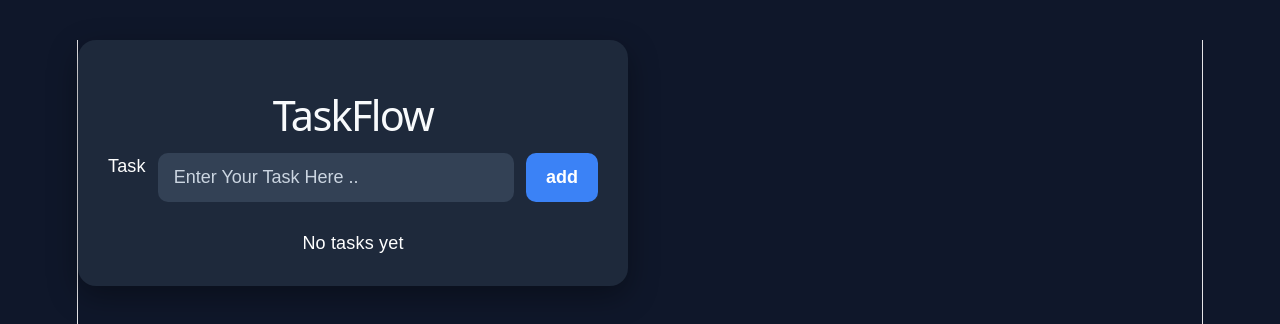
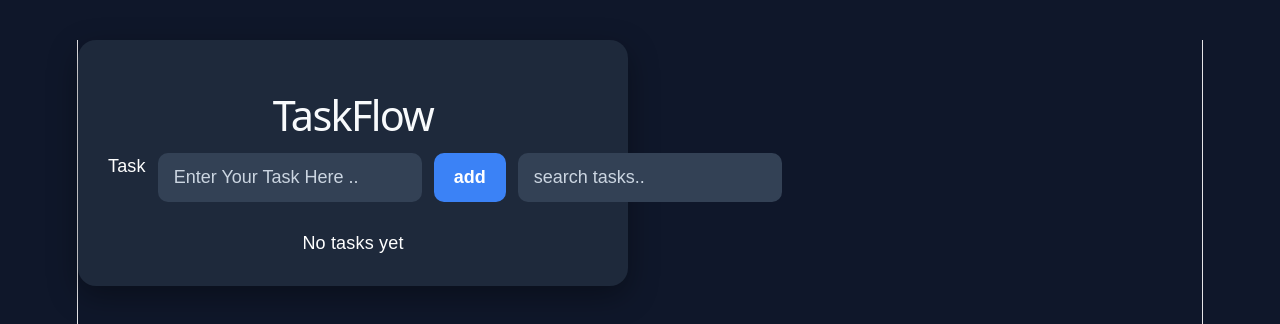
Before and after one commit to chetanchauhan715/taskflow-react, a React (Vite) app in the folder taskflow-v2-react/: page / in a window 1280 px wide. Shown: the top 324 px of the page. Built offline with nearby package versions, Linux system fonts and the light colour scheme.

Commit message:
feat: add search filtering for tasks

```diff
--- a/taskflow-v2-react/src/App.jsx
+++ b/taskflow-v2-react/src/App.jsx
@@ -6,6 +6,7 @@
   const [input , setInput] = useState("");
   const [tasks , setTasks] = useState([]);
   const [editId , setEditId] = useState(null);
+  const [search , setSearch] = useState("");
 
 
   function addTask(event){
@@ -25,6 +26,7 @@
 :
 task)) ;
 setEditId(null);
+setInput("");
     }
 
     else {
@@ -68,7 +70,10 @@
     setEditId(task.id);
   }
 
-
+// filtered task - seperate for search and filter (chunk of tasks used for ui ) without modifying original
+  const filteredTask = tasks.filter( (task)=>
+    task.text.toLowerCase().includes(search.toLowerCase())
+  );
 
 
 
@@ -95,10 +100,17 @@
               editId !== null ? "save" : "add"
             }
           </button>
+
+          <input
+          type="text"
+          placeholder="search tasks.."
+          value={search}
+          onChange={ (e)=> setSearch(e.target.value)}
+          />
         </form>
 
         <TaskList
-         tasks={tasks}
+         tasks={filteredTask}
         deleteTask={deleteTask}
         toggleTask={toggleTask}
         editTask={editTask}
```
